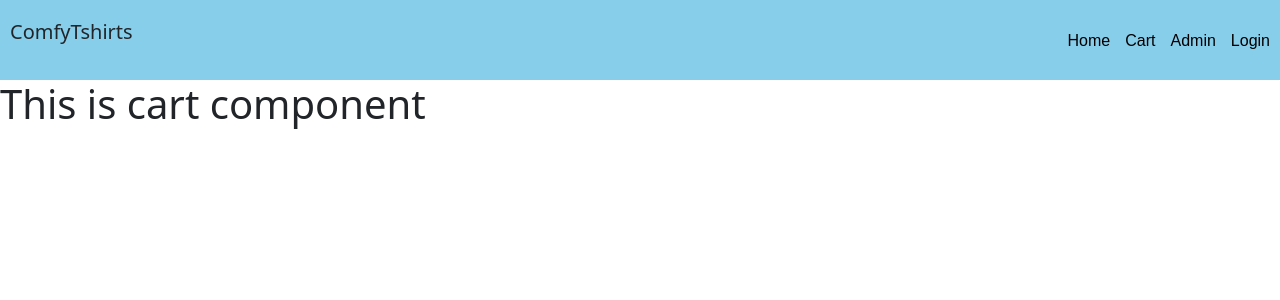
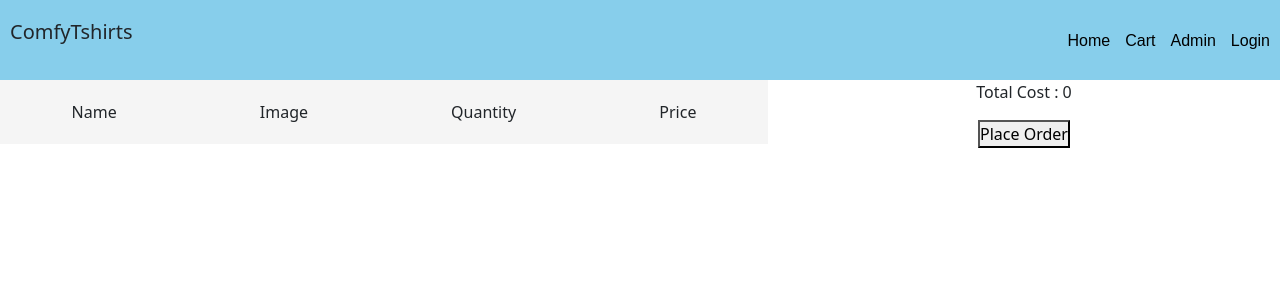
Before and after one commit to shawongithub/comfyTshirtsClient, a React (Create React App) app: page /review in a window 1280 px wide. Shown: the top 300 px of the page. Built offline with nearby package versions, Linux system fonts and the light colour scheme.

Commit message:
added login input field and styled it

```diff
--- a/src/App.js
+++ b/src/App.js
@@ -8,6 +8,8 @@ import {
 import Header from './components/Header/Header'
 import Home from './components/Home/Home'
 import Admin from './components/Admin/Admin';
+import Login from './components/Login/Login';
+
 import { useState, createContext } from 'react';
 import Cart from './components/Cart/Cart';
 export const CartContext = createContext()
@@ -32,6 +34,9 @@ function App() {
             <Route path='/admin'>
               <Admin></Admin>
             </Route>
+            <Route path="/login">
+              <Login></Login>
+            </Route>
           </Switch>
 
         </div>
--- a/src/components/Cart/Cart.css
+++ b/src/components/Cart/Cart.css
@@ -0,0 +1,32 @@
+.cart-container{
+    display: flex;
+}
+.cart-left{
+    width: 60%;
+}
+.cart-right{
+    width: 40%;
+    text-align: center;
+}
+.checkout-header{
+    display: flex;
+    height: 8vh;
+    background-color:whitesmoke;
+    justify-content: space-around;
+    align-items: center;
+}
+.checkout-cart{
+    display: flex;
+    background-color:whitesmoke;
+    justify-content: space-around;
+    align-items: center;
+    margin: 5px 0px;
+}
+.cart-image{
+    width: 25%;
+    height: 100px;
+}
+.cart-image img{
+    width: 50%;
+    height: 100%;
+}
--- a/src/components/Cart/Cart.js
+++ b/src/components/Cart/Cart.js
@@ -1,13 +1,37 @@
 import React from 'react';
 import { useContext } from 'react';
 import { CartContext } from '../../App';
+import './Cart.css'
+
 const Cart = () => {
     const [cart] = useContext(CartContext)
-    console.log(cart)
+
+    let sum = cart.reduce((prev, cur) => prev + parseInt(cur.price) * parseInt(cur.count), 0)
+    console.log(sum)
     return (
-        <div>
-            <h1>This is cart component</h1>
+        <div className="cart-container">
+            <div className="cart-left">
+                <div className="checkout-header">
+                    <div className="header-name">Name</div>
+                    <div className="header-image">Image</div>
+                    <div className="header-quantity">Quantity</div>
+                    <div className="header-price">Price</div>
+                </div>
+                {
+                    cart.map(cartPd => <div className="checkout-cart" key={cartPd._id}>
+                        <div className="cart-name">{cartPd.name}</div>
+                        <div className="cart-image"><img src={cartPd.imageURL} alt="" /></div>
+                        <div className="cart-quantity">{cartPd.count}</div>
+                        <div className="cart-price">{cartPd.price * cartPd.count}</div>
+                    </div>)
+                }
+            </div>
+            <div className="cart-right">
+                <p>Total Cost : {sum}</p>
+                <button>Place Order</button>
+            </div>
         </div>
+
     );
 };
 
--- /dev/null
+++ b/src/components/Login/Login.css
@@ -0,0 +1,24 @@
+.login-container{
+    position: absolute;
+    top: 50%;
+    left: 50%;
+    transform: translateX(-50%);
+}
+
+.login-container input{
+    border: 1px solid grey;
+    width: 240px;
+    height: 40px;
+    border-radius: 20px;
+    background-color:yellow;
+    text-align: center;
+    outline: none;
+}
+input:hover{
+    cursor: pointer;
+    outline: none;
+}
+::placeholder {
+    color: red;
+    opacity: 1;
+  }
--- /dev/null
+++ b/src/components/Login/Login.js
@@ -0,0 +1,14 @@
+import React from 'react';
+import './Login.css'
+
+const Login = () => {
+    return (
+        <div>
+            <div className="login-container">
+                <input placeholder="Continue with google" type="text" />
+            </div>
+        </div>
+    );
+};
+
+export default Login;
```
